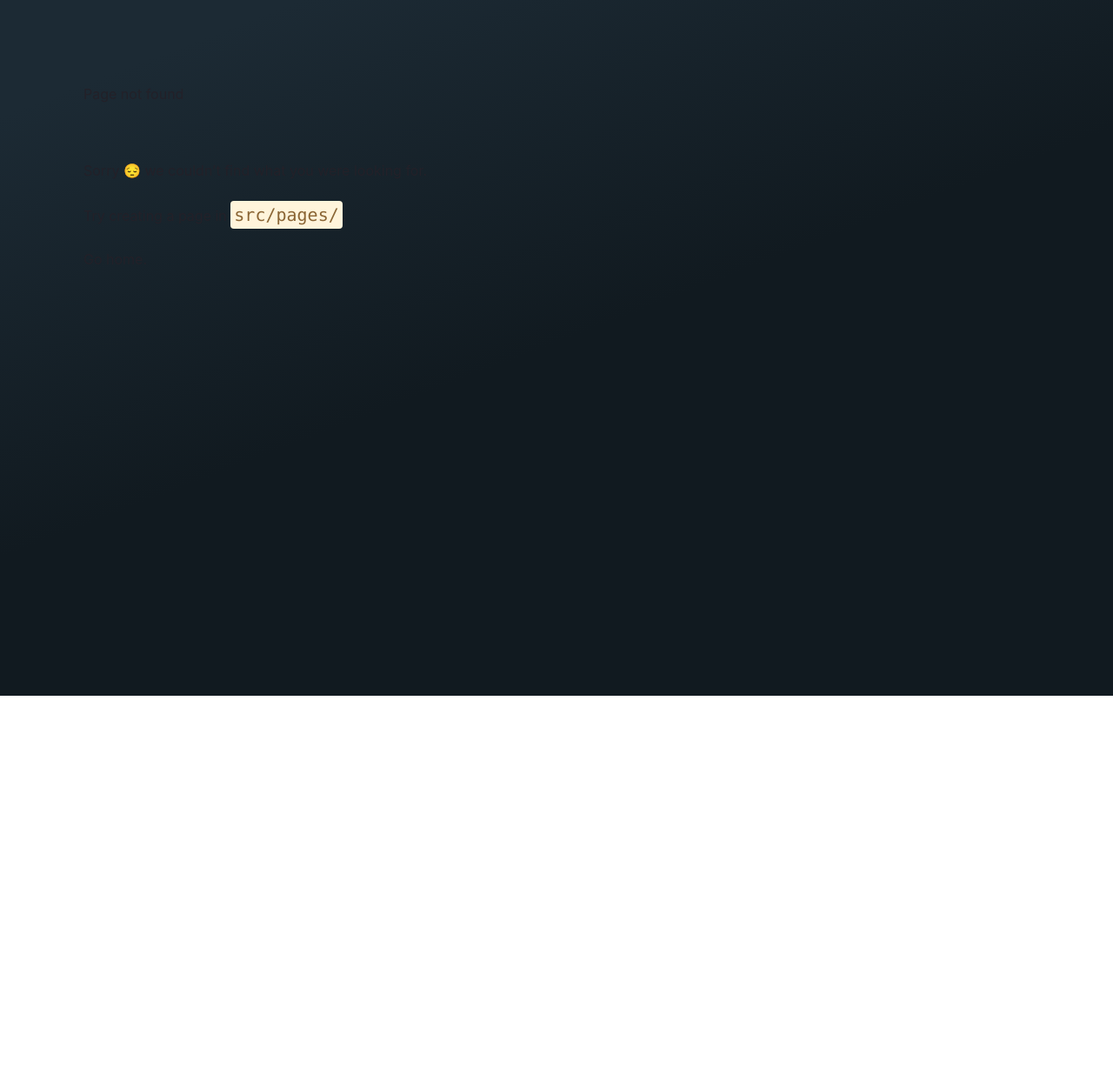
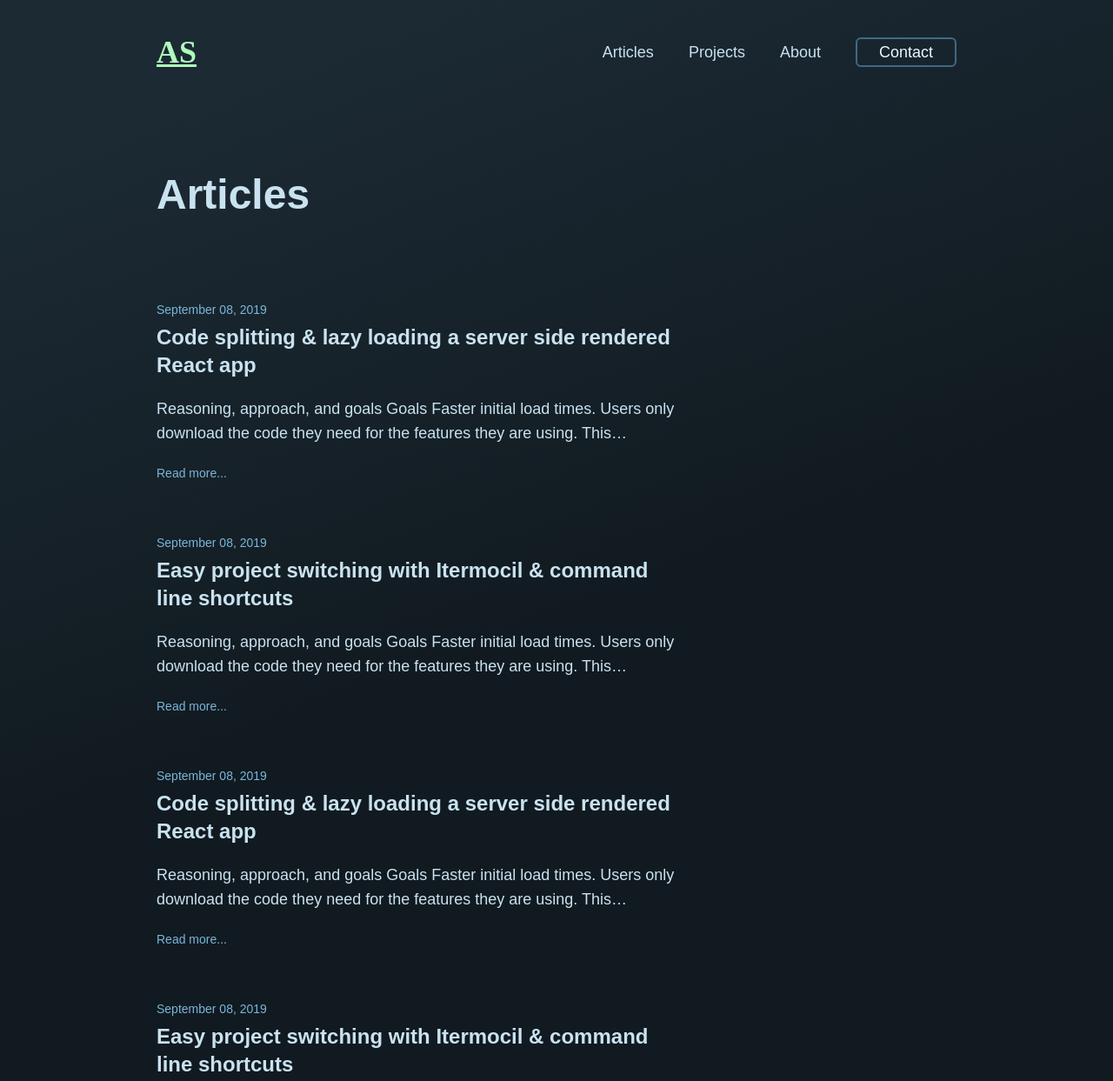
Before and after one commit to ionware/adedejistephen.com-v2, a Gatsby site: page /articles in a window 1280 px wide. Before the commit this address had no page. Shown: the top 1243 px of the page at 87% size. Before the commit the page ends 800 px from the top, so only its background shows below. Built offline with nearby package versions, Linux system fonts and the light colour scheme; Gatsby itself is replaced by a stand-in of ours.

Commit message:
implement the article page (static)

```diff
--- /dev/null
+++ b/src/components/ArticleList.jsx
@@ -0,0 +1,25 @@
+import React from 'react';
+import PropTypes from 'prop-types';
+import { Link } from 'gatsby';
+
+export default function ArticleList({ date, title, excerpt, link }) {
+  return (
+    <Link to={link} className='block group w-full md:w-4/6 lg:w-4/6 mb-14'>
+      <span className='text-sm' style={{ color: '#7AB6D9' }}>
+        {date}
+      </span>
+      <h3 className='font-bold text-xl md:text-2xl mb-5 mt-1'>{title}</h3>
+      <p className='md:text-lg mb-5 group-hover:text-text20'>{excerpt}</p>
+      <span className='text-sm' style={{ color: '#7AB6D9' }}>
+        Read more...
+      </span>
+    </Link>
+  );
+}
+
+ArticleList.propTypes = {
+  date: PropTypes.string.isRequired,
+  title: PropTypes.string.isRequired,
+  excerpt: PropTypes.string.isRequired,
+  link: PropTypes.string.isRequired,
+};
--- a/src/components/Chatter.jsx
+++ b/src/components/Chatter.jsx
@@ -5,7 +5,9 @@ import Heading1 from './Typography/Heading1';
 export default function Chatter() {
   return (
     <div className='spacer'>
-      <div className='bg-blue20 text-center px-2 md:px-0 py-20 md:py-32'>
+      <div
+        className='bg-blue20 text-center px-2 md:px-0 py-20 md:py-32'
+        id='contact'>
         <Heading1 className='mb-6 md:mb-8 text-glow10'>
           What are you working on?
         </Heading1>
--- a/src/components/Footer.jsx
+++ b/src/components/Footer.jsx
@@ -3,7 +3,7 @@ import { FaGithub, FaLinkedinIn, FaTwitter } from 'react-icons/fa';
 
 export default function Footer() {
   return (
-    <div className='spacer container mb-14 md:mb-0 text-sm md:text-base'>
+    <div className='spacer mb-14 md:mb-0 text-sm md:text-base'>
       <footer className='py-6'>
         <div className='flex flex-col md:flex-row md:justify-between md:items-end'>
           <div className='order-2 md:order-1'>
--- a/src/components/Header.jsx
+++ b/src/components/Header.jsx
@@ -3,7 +3,7 @@ import { Link } from 'gatsby';
 
 export default function Header() {
   return (
-    <div className='mb-10 md:mb-20 flex justify-between items-center content-center py-8 md:py-10'>
+    <div className='mb-7 md:mb-20 flex justify-between items-center content-center py-8 md:py-10'>
       <div>
         <Link
           to='/'
@@ -16,27 +16,27 @@ export default function Header() {
           <ul className='flex font-medium text-lg'>
             <li className='mr-5 md:mr-10'>
               <Link
-                to='/'
+                to='/articles'
                 className='hover:text-red-400 transition-colors duration-500'>
                 Articles
               </Link>
             </li>
             <li className='mr-5 md:mr-10'>
               <Link
-                to='/'
+                to='/#projects'
                 className='hover:text-green-400 transition-colors duration-500'>
-                Snippets
+                Projects
               </Link>
             </li>
             <li className='mr-5 md:mr-10'>
               <Link
-                to='/'
+                to='/about'
                 className='hover:text-pink-400 transition-colors duration-500'>
                 About
               </Link>
             </li>
             <li>
-              <Link to='/' className='btn'>
+              <Link to='/#contact' className='btn'>
                 Contact
               </Link>
             </li>
--- a/src/components/Projects.jsx
+++ b/src/components/Projects.jsx
@@ -5,7 +5,7 @@ import Heading3 from './Typography/Heading3';
 export default function Projects() {
   return (
     <div className='spacer'>
-      <div className='mb-8'>
+      <div className='mb-8' id='projects'>
         <Heading3>Projects</Heading3>
       </div>
       <div>
--- a/src/css/app.css
+++ b/src/css/app.css
@@ -56,6 +56,6 @@
   .container {
     max-width: 920px;
     margin: 0 auto;
-    @apply px-4 md:px-0;
+    @apply px-4 md:px-10 lg:px-0;
   }
 }
--- /dev/null
+++ b/src/pages/articles.js
@@ -0,0 +1,44 @@
+import React from 'react';
+import Header from '../components/Header';
+import Heading1 from '../components/Typography/Heading1';
+import ArticleList from '../components/ArticleList';
+
+export default function Articles() {
+  return (
+    <div className='container'>
+      <Header />
+      <div className='spacer'>
+        <Heading1>Articles</Heading1>
+      </div>
+      <div className='spacer mt-8 md:mt-14'>
+        <ArticleList
+          date='September 08, 2019'
+          title='Code splitting & lazy loading a server side rendered React app'
+          link='/'
+          excerpt='Reasoning, approach, and goals Goals Faster initial load times. Users only download the code they need for the features they are using. This…'
+        />
+
+        <ArticleList
+          date='September 08, 2019'
+          title='Easy project switching with Itermocil & command line shortcuts'
+          link='/'
+          excerpt='Reasoning, approach, and goals Goals Faster initial load times. Users only download the code they need for the features they are using. This…'
+        />
+
+        <ArticleList
+          date='September 08, 2019'
+          title='Code splitting & lazy loading a server side rendered React app'
+          link='/'
+          excerpt='Reasoning, approach, and goals Goals Faster initial load times. Users only download the code they need for the features they are using. This…'
+        />
+
+        <ArticleList
+          date='September 08, 2019'
+          title='Easy project switching with Itermocil & command line shortcuts'
+          link='/'
+          excerpt='Reasoning, approach, and goals Goals Faster initial load times. Users only download the code they need for the features they are using. This…'
+        />
+      </div>
+    </div>
+  );
+}
--- a/src/pages/index.js
+++ b/src/pages/index.js
@@ -16,7 +16,9 @@ export default function IndexPage() {
         <Projects />
       </div>
       <Chatter />
-      <Footer />
+      <div className='container'>
+        <Footer />
+      </div>
     </div>
   );
 }
```
